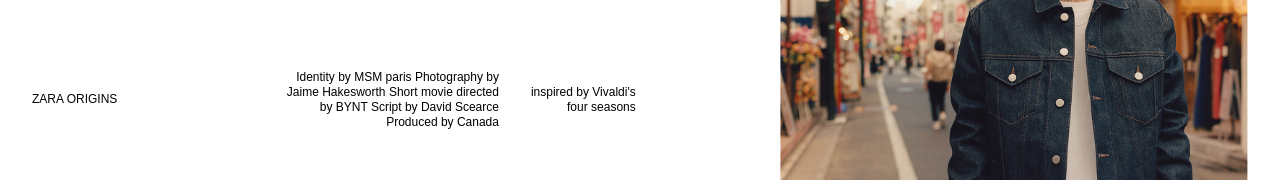
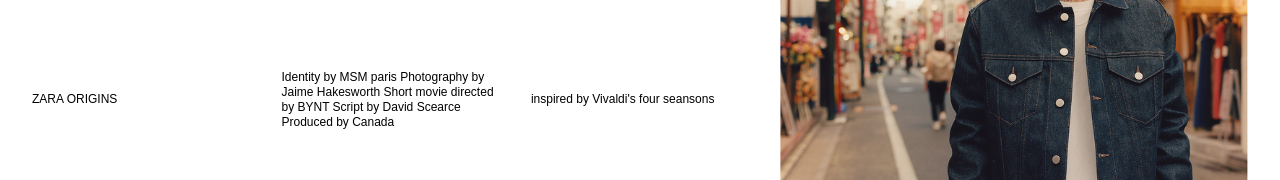
Before and after one commit to Marshall-Power/zara-tech-assessment, a React (Vite) app: page / in a window 1280 px wide. Shown: the part 275-455 px from the top of the page. Built offline with nearby package versions, Linux system fonts and the light colour scheme; a web font is replaced by a local one.

Commit message:
refactor: moved hardcoded text outside the component for first section

```diff
--- a/src/App.jsx
+++ b/src/App.jsx
@@ -6,7 +6,7 @@ import {
   CarouselSection,
   GridSection,
 } from "/src/components/ui/";
-import { SLIDER_PARAGRAPH } from "./assets/constants/strings";
+import { SLIDER_PARAGRAPH, FIRST_SECTION } from "./assets/constants/strings";
 import { carouselImages1 } from "./assets/img/carousel01";
 import { carouselImages2 } from "./assets/img/carousel02";
 import { gridImages } from "./assets/img/grid";
@@ -15,7 +15,7 @@ import { img01, img02, img03, img09, img11 } from "./assets/img";
 function App() {
   return (
     <>
-      <SectionOne imgSrc={img01} />
+      <SectionOne imgSrc={img01} {...FIRST_SECTION} />
       <FullScreenImageSection imgSrc={img02} />
       <SectionTwo imgSrc={img03} />
       <CarouselSection slides={carouselImages1} />
--- a/src/assets/constants/strings.js
+++ b/src/assets/constants/strings.js
@@ -1,3 +1,15 @@
+export const FIRST_SECTION = {
+  columns: [
+    "ZARA ORIGINS",
+    "Identity by MSM paris Photography by Jaime Hakesworth Short movie directed by BYNT Script by David Scearce Produced by Canada",
+    "inspired by Vivaldi's four seansons",
+  ],
+  description: `Picture by Jamie
+    Hakesworth
+    ZARA ORIGINS collection
+    Tappei`,
+};
+
 export const SLIDER_PARAGRAPH = `When Zara Origins launched its first two collections for the winter and summer seasons,
 the constantly evolving project was defined by these statements.
 After two editions that allowed for experimentation within the collection,
--- a/src/components/ui/SectionOne.jsx
+++ b/src/components/ui/SectionOne.jsx
@@ -1,6 +1,6 @@
 import * as motion from "motion/react-client";
 
-export function SectionOne({imgSrc}) {
+export function SectionOne({ imgSrc, columns, description }) {
   return (
     <section className="mx-auto max-w-[1552px] px-6 md:px-8 py-8 md:py-12">
       <div
@@ -8,7 +8,14 @@ export function SectionOne({imgSrc}) {
                       grid-cols-1
                       lg:[grid-template-columns:1fr_1fr_1fr_2.15fr]"
       >
-        <div className="min-h-[200px] flex items-center">
+        {columns.map((text) => {
+          return (
+            <div className="min-h-[200px] flex items-center">
+              <p className="text-xs leading-[1.25]">{text}</p>
+            </div>
+          );
+        })}
+        {/* <div className="min-h-[200px] flex items-center">
           <p className="text-xs leading-[1.25]">ZARA ORIGINS</p>
         </div>
 
@@ -23,7 +30,7 @@ export function SectionOne({imgSrc}) {
           <p className="text-xs leading-[1.25] text-right">
             inspired by Vivaldi's <br /> four seasons
           </p>
-        </div>
+        </div> */}
 
         <motion.figure
           initial={{ opacity: 0 }}
```
